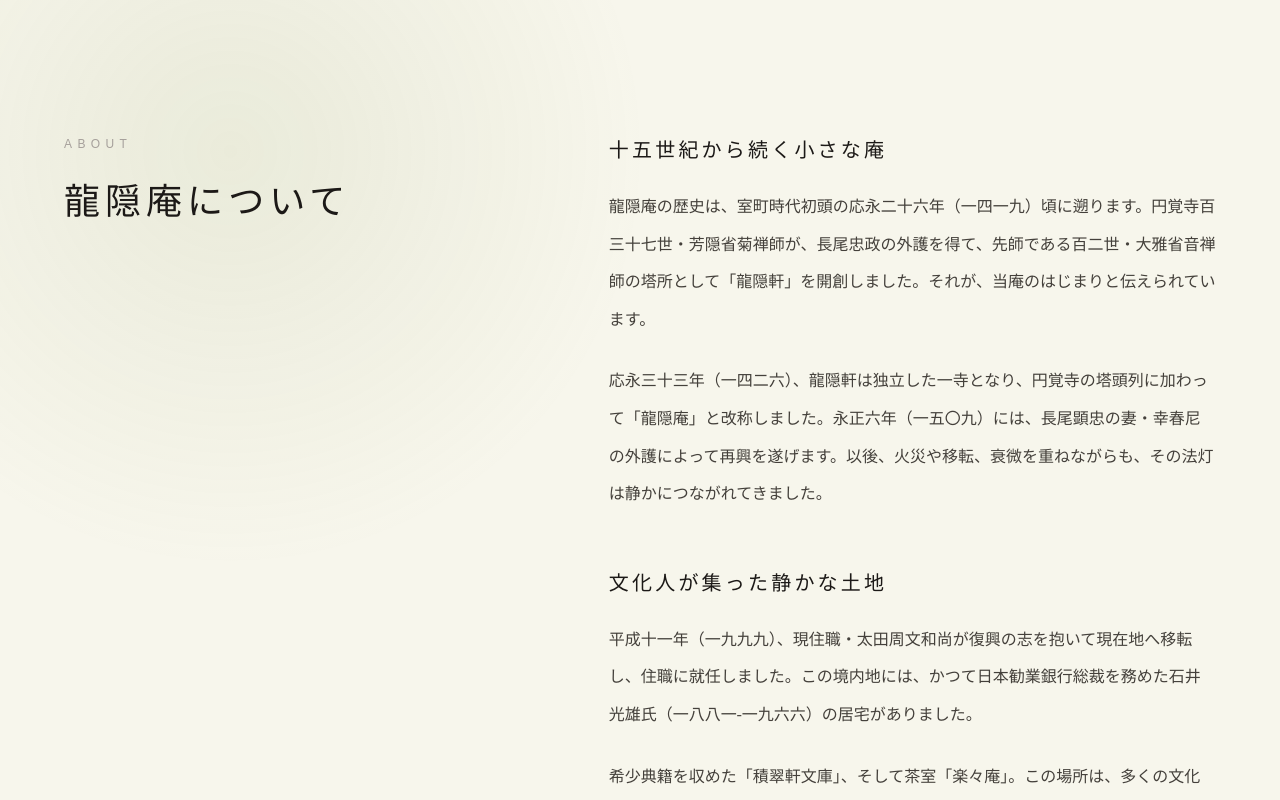
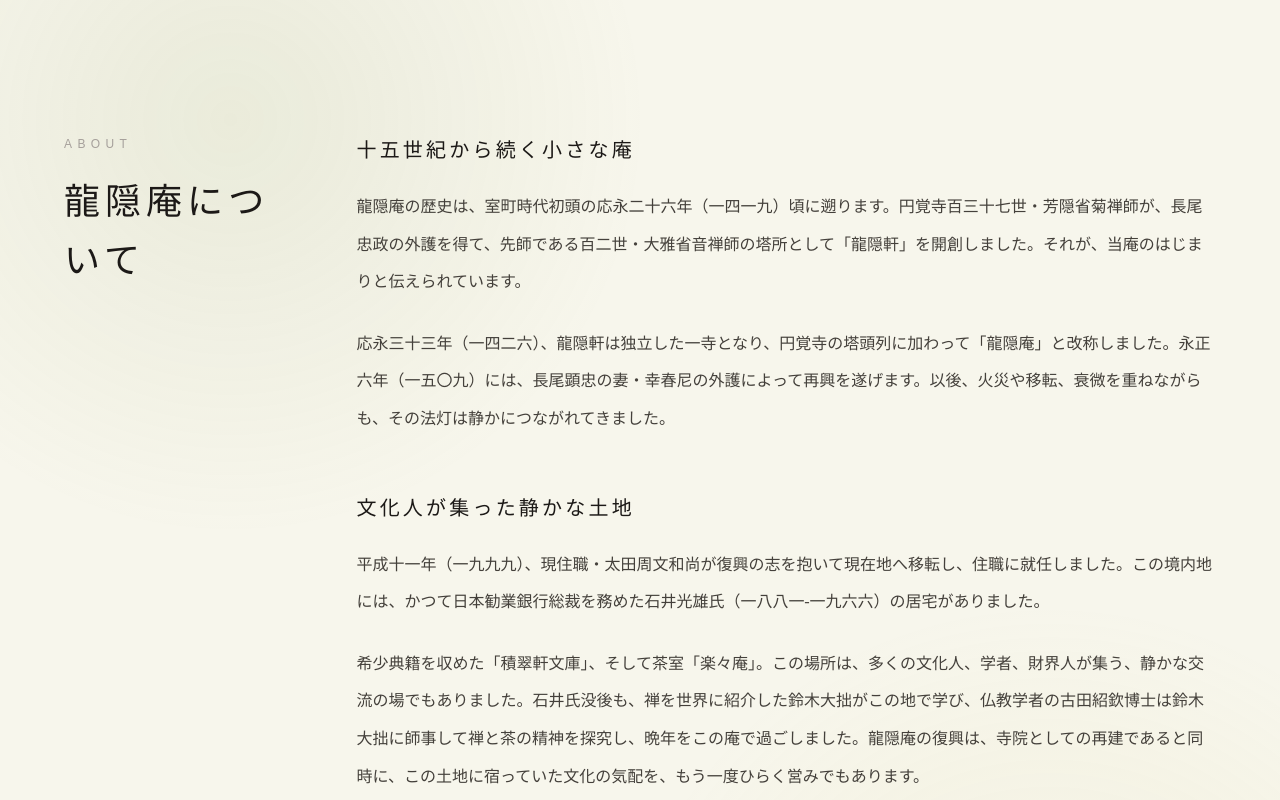
Before and after one commit to budoh/ryuinan, a Next.js app: page / in a window 1280 px wide. Shown: the part 840-1640 px from the top of the page. Built offline with nearby package versions, Linux system fonts and the light colour scheme.

Commit message:
Adjust about layout and programs

```diff
--- a/app/page.tsx
+++ b/app/page.tsx
@@ -16,7 +16,6 @@ const programs = [
   "浪曲",
   "坐禅",
   "ヨガ",
-  "瞑想",
   "陶芸",
   "鎌倉彫",
   "講座・勉強会",
@@ -182,7 +181,7 @@ export default function Home() {
 
       <section id="about" className="relative px-6 py-28 sm:py-36 lg:py-44">
         <div className="absolute inset-0 moss-wash" aria-hidden="true" />
-        <div className="relative mx-auto grid max-w-6xl gap-16 lg:grid-cols-[0.85fr_1.15fr] lg:gap-24">
+        <div className="relative mx-auto grid max-w-6xl gap-16 lg:grid-cols-[0.42fr_1.58fr] lg:gap-16">
           <div className="animate-fade-up">
             <p className="text-xs tracking-[0.45em] text-stone-400">
               ABOUT
```
